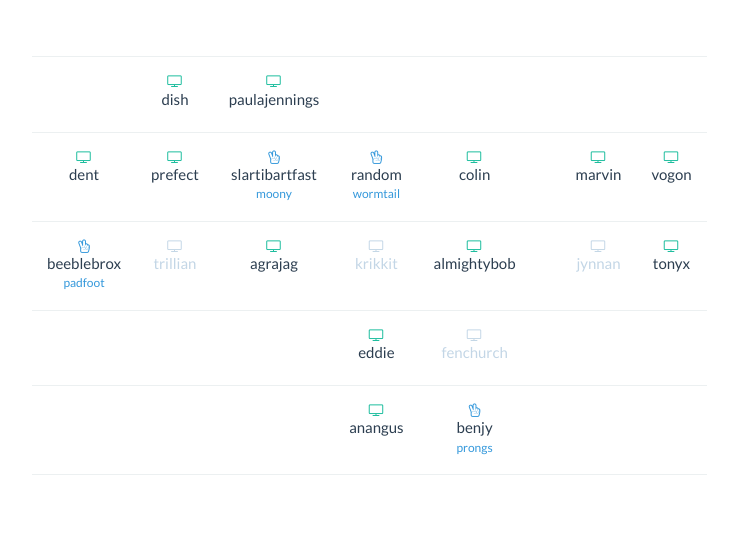
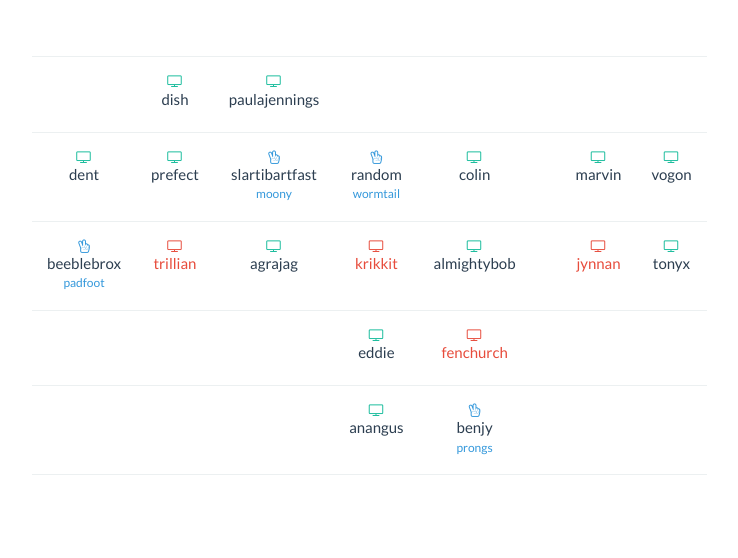
Before and after one commit to compsoc-edinburgh/mapp, a Flask app: page /demo in a window 1280 px wide. Shown: the part 599-1157 px from the top of the page, without its empty margins (271-1009 px from the left). Run offline with Flask 2, Linux system fonts and the light colour scheme; parts of the project's set-up code (start-up, migrations or seed data) failed here and were passed over; some libraries are stand-ins or nearby versions.

Commit message:
Swap text indicators

```diff
--- a/map/templates/about.html
+++ b/map/templates/about.html
@@ -64,10 +64,10 @@
   <p><i class="fa fa-television text-success"></i><span class="spacer"></span>
     means this machine is free to use.
   </p>
-  <p><i class="fa fa-television text-danger"></i><span class="spacer"></span>
+  <p><i class="fa fa-television muted"></i><span class="spacer"></span>
     these ones are offline, and are probably available.
   </p>
-  <p><i class="fa fa-television muted"></i><span class="spacer"></span>
+  <p><i class="fa fa-television text-danger"></i><span class="spacer"></span>
     and these have someone using them, though <em>sometimes</em> people forget to log out.
   </p>
 
--- a/map/templates/index.html
+++ b/map/templates/index.html
@@ -68,10 +68,10 @@
 
             {% else %}{# User doesn't have this person as friend #}
             <div title="This machine is in use.">
-            <p class="blip muted">
+            <p class="blip text-danger">
               <i class="fa fa-television"></i>
             </p>
-            <p class="muted">{{ cell.hostname }}</p>
+            <p class="text-danger">{{ cell.hostname }}</p>
             </div>
 
             {% endif %}
@@ -81,10 +81,10 @@
             {% if cell.status == "offline" %}{# Display reserved machines as available but amber #}
 
             <div title="This machine is offline.">
-              <p class="text-danger blip">
+              <p class="blip muted">
                 <i class="fa fa-television"></i>
               </p>
-              <p>{{ cell.hostname }}</p>
+              <p class="muted">{{ cell.hostname }}</p>
             </div>
 
             {% else %}
```
